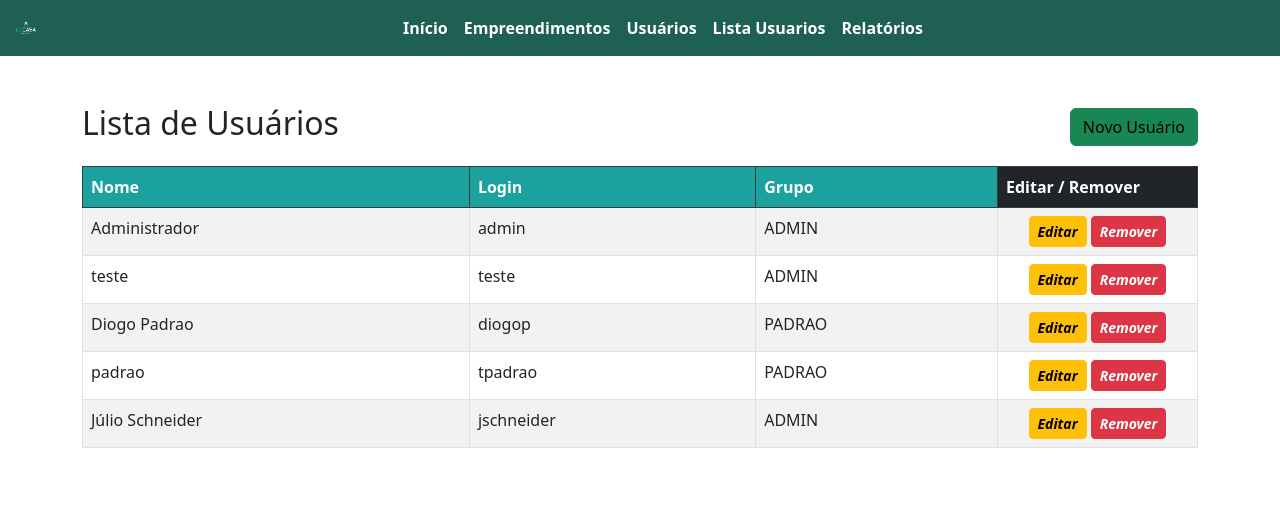
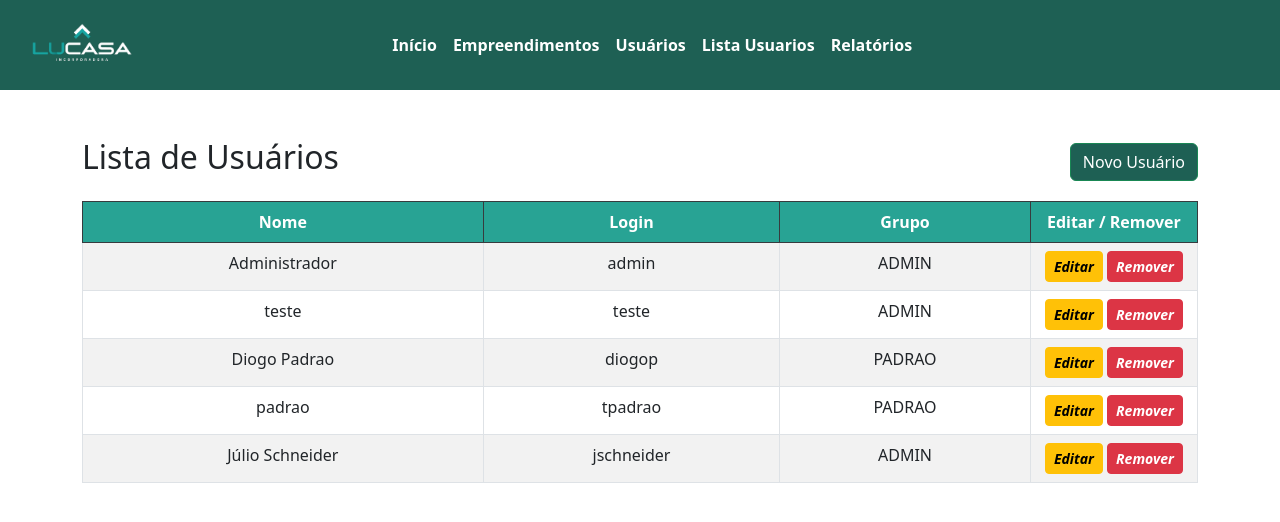
Before and after one commit to diogoMPavan/ProjetoConstrutora, a Django app: page /listaUsuario/ in a window 1280 px wide. Shown: the top 522 px of the page. Run offline with Django 5.2, Linux system fonts and the light colour scheme; data comes from the database, SQL or seed files in the repository; both versions use the stored data as it was after the commit.

Commit message:
Manutenção tela de usuário, e listas.

```diff
--- /dev/null
+++ b/appteste/static/css/cabecalho.css
@@ -0,0 +1,22 @@
+.navbar {
+    background-color: #1e6054;
+}
+
+.nav-link {
+    color: #ffffff;
+}
+
+.collapse {
+    padding-right: 10%;
+}
+
+.Logo {
+    display: inline-block;
+    padding: 0;
+    margin: 0;
+}
+
+.logo-img {
+    max-width: 150px;
+    height: auto;
+}
--- /dev/null
+++ b/appteste/static/css/listas.css
@@ -0,0 +1,40 @@
+body{
+
+    background-color: #ffffff;
+
+}
+
+th{
+    text-align: center;
+}
+
+td{
+    text-align: center;
+}
+
+.btn-success{
+
+    background-color: #1e6054;
+
+}
+
+a{
+
+    color: #ffffff;
+    text-decoration: none;
+
+}
+
+.btn-editar{
+
+    text-decoration: none;
+    color: #000000;
+
+}
+
+.btn-remov{
+
+    text-decoration: none;
+    color: #ffffff;
+
+}
--- a/appteste/templates/appteste/cabecalho.html
+++ b/appteste/templates/appteste/cabecalho.html
@@ -2,40 +2,39 @@
 <html lang="pt-BR">
 
 <head>
+    {% load static %}
     <meta charset="UTF-8">
     <meta name="viewport" content="width=device-width, initial-scale=1.0">
     <title>LuCasa Incorporadora</title>
     <link href="https://cdn.jsdelivr.net/npm/bootstrap@5.3.0/dist/css/bootstrap.min.css" rel="stylesheet">
+    <link href="{% static 'css/cabecalho.css' %}" rel="stylesheet">
 </head>
-<style>
 
-</style>
-
-{% load static %}
 <body>
-    <nav class="navbar navbar-expand-lg" style="background-color: #1e6054;" >
+    <nav class="navbar navbar-expand-lg">
         <div class="container-fluid">
-            <a class="navbar-brand" href="#" style="display:flex; justify-content: start;">
-            <img src="{% static 'imagens/LogoLucasa.png' %}" alt="Logo" width="30" height="25" class="d-inline-block align-text-top"></a>
+            <a href="{% url 'home' %}" class="Logo">
+                <img src="{% static 'imagens/LogoLucasa.png' %}" alt="Logo" class="logo-img d-inline-block align-text-top">
+            </a>
             <button class="navbar-toggler" type="button" data-bs-toggle="collapse" data-bs-target="#navbarNav" aria-controls="navbarNav" aria-expanded="false" aria-label="Toggle navigation">
                 <span class="navbar-toggler-icon"></span>
             </button>
             <div class="collapse navbar-collapse d-flex justify-content-center" id="navbarNav">
-                <ul class="navbar-nav" >
+                <ul class="navbar-nav">
                     <li class="nav-item">
-                        <a class="nav-link" href="/"><strong style="color: #ffffff">Início</strong></a>
+                        <a class="nav-link" href="/"><strong>Início</strong></a>
                     </li>
                     <li class="nav-item">
-                        <a class="nav-link" href="../listaEmpreendimento/"><strong style="color: #ffffff">Empreendimentos</strong></a>
+                        <a class="nav-link" href="../listaEmpreendimento/"><strong>Empreendimentos</strong></a>
                     </li>
                     <li class="nav-item">
-                        <a class="nav-link" href="../cadUsuario/"><strong style="color: #ffffff">Usuários</strong></a>
-                    </li>
-                    <li class="nav-item"></li>
-                        <a class="nav-link" href="../mostrarUsuarios/"><strong style="color: #ffffff">Lista Usuarios</strong></a>
+                        <a class="nav-link" href="../cadUsuario/"><strong>Usuários</strong></a>
                     </li>
                     <li class="nav-item">
-                        <a class="nav-link" href="#"><strong style="color: #ffffff">Relatórios</strong></a>
+                        <a class="nav-link" href="../mostrarUsuarios/"><strong>Lista Usuarios</strong></a>
+                    </li>
+                    <li class="nav-item">
+                        <a class="nav-link" href="#"><strong>Relatórios</strong></a>
                     </li>
                 </ul>
             </div>
@@ -43,8 +42,8 @@
     </nav>
 
     {% block content %}
-
     {% endblock %}
 
     <script src="https://cdn.jsdelivr.net/npm/bootstrap@5.3.3/dist/js/bootstrap.bundle.min.js" integrity="sha384-YvpcrYf0tY3lHB60NNkmXc5s9fDVZLESaAA55NDzOxhy9GkcIdslK1eN7N6jIeHz" crossorigin="anonymous"></script>
 </body>
+</html>
--- a/appteste/templates/appteste/listaUsuario.html
+++ b/appteste/templates/appteste/listaUsuario.html
@@ -1,22 +1,29 @@
 {% extends "appteste/cabecalho.html" %}
 
 {% block content%}
+
+<head>
+
+    {% load static%}
+    <link href="{% static 'css/listas.css' %}" rel="stylesheet">
+
+</head>
 
 <body>
     <div class="container mt-5">
         <div class="d-flex justify-content-between align-items-center mb-3">
             <h2>Lista de Usuários</h2>
-            <button class="btn btn-success"><a style="text-decoration: none; color: black;" href="../cadUsuario/">Novo
+            <button class="btn btn-success"><a href="../cadUsuario/">Novo
                     Usuário</a></button>
         </div>
 
-        <table class="table table-bordered table-hover table-striped" id="usuarios">
+        <table class="table table-bordered table-hover table-striped table-responsive" id="usuarios">
             <thead class="table-dark">
                 <tr>
-                    <th style="background-color: #1ba29e; color: #ffffff">Nome</th>
-                    <th style="background-color: #1ba29e; color: #ffffff">Login</th>
-                    <th style="background-color: #1ba29e; color: #ffffff">Grupo</th>
-                    <th style="width: 200px" style="background-color: #1ba29e; color: #ffffff">Editar / Remover</th>
+                    <th style="background-color: #28A394;">Nome</th>
+                    <th style="background-color: #28A394;">Login</th>
+                    <th style="background-color: #28A394;">Grupo</th>
+                    <th style="background-color: #28A394; width: 15%;">Editar / Remover</th>
                 </tr>
             </thead>
             <tbody>
@@ -28,12 +35,12 @@
 
                     <td style="text-align: center;">
                         <button class="btn btn-warning btn-sm">
-                            <a href="{% url 'updateUsuario' obj.id %}" style="text-decoration: none; color: rgb(0, 0, 0);">
+                            <a class="btn-editar" href="{% url 'updateUsuario' obj.id %}" style="text-decoration: none; color: rgb(0, 0, 0);">
                                 <i class="bi bi-pencil"><strong>Editar</strong></i>
                             </a>
                         </button>
                         <button type="" class="btn btn-danger btn-sm">
-                            <a href="{% url 'deleteUsuario' obj.id %}" style="text-decoration: none; color: white;">
+                            <a class="btn-remov" href="{% url 'deleteUsuario' obj.id %}" style="text-decoration: none; color: white;">
                                 <i class="bi bi-pencil"><strong>Remover</strong></i>
                             </a>
 
--- a/appteste/templates/appteste/navbar.html
+++ /dev/null
@@ -1,2 +0,0 @@
-
-{% include 'navbar.html' %} <!-- Incluindo a navbar pelo django (deu erro e retornei o HTML pra pagina)-->
```
Also changed, not shown: appteste/static/css/manutUsuario.css (added, +36 -0 lines), appteste/templates/appteste/listaEmpreendimento.html (+16 -8 lines), appteste/templates/appteste/manutencaoUsuario.html (+2 -36 lines), appteste/templates/appteste/imagens/logo.jpg (deleted), appteste/templates/appteste/imagens/logo.png (deleted), db.sqlite3.
